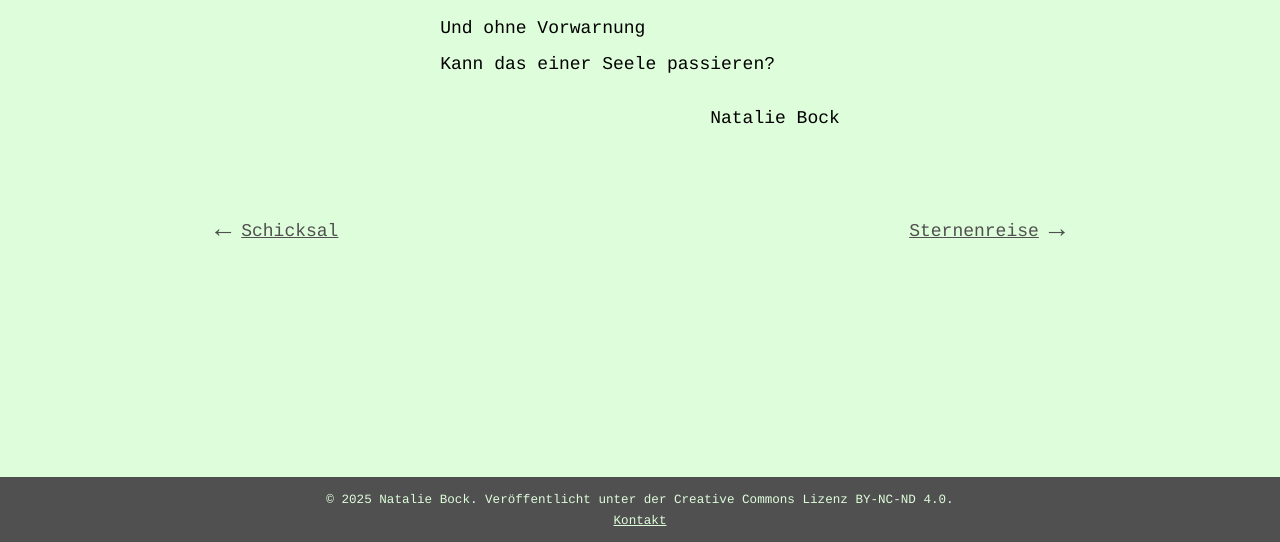
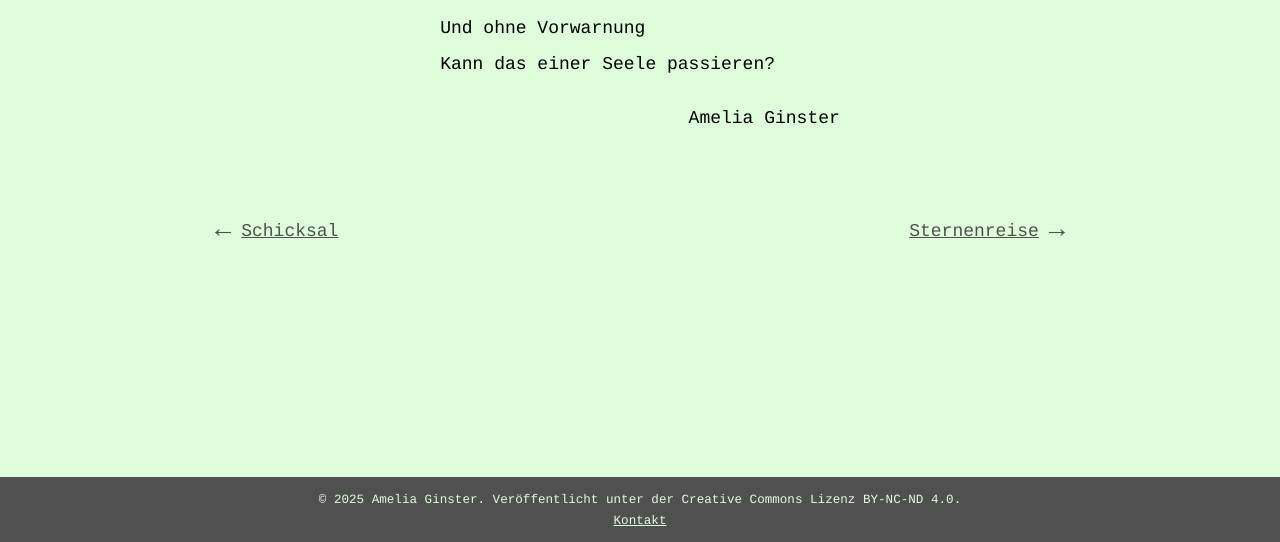
Before and after one commit to bananaboat-nat/lies-mich.com, a Jekyll site: the page built from _poems/spontaner_zerfall.md, in a window 1280 px wide. Shown: the part 355-897 px from the top of the page. Built offline with Jekyll 4.4.1, drawn with Linux system fonts in a browser that asks for light colours.

Commit message:
Amelia Ginster

```diff
--- a/_layouts/default.html
+++ b/_layouts/default.html
@@ -68,7 +68,7 @@
       <footer class="footer inverted-colors">
         <div>
           <a href="/lizenz" style="text-decoration: none">
-            © 2025 Natalie Bock. Veröffentlicht unter der Creative Commons
+            © 2025 Amelia Ginster. Veröffentlicht unter der Creative Commons
             Lizenz BY-NC-ND 4.0.
           </a>
         </div>
--- a/_layouts/text.html
+++ b/_layouts/text.html
@@ -5,7 +5,7 @@ layout: default
 <h1>{{ page.title }}</h1>
 <div class="story-content {{ page.type }}">
   {{ content }}
-  <div class="author">{{ page.author | default: "Natalie Bock" }}</div>
+  <div class="author">{{ page.author | default: "Amelia Ginster" }}</div>
 </div>
 
 {% if page.malika or page.published %}
@@ -71,11 +71,11 @@ all_items[next_index] %}
     "inLanguage": "de",
     "author": {
       "@type": "Person",
-      "name": "Natalie Bock"
+      "name": "Amelia Ginster"
     },
       "editor": {
       "@type": "Person",
-      "name": "Natalie Bock"
+      "name": "Amelia Ginster"
     },
     "publisher": {
       "@type": "Organization",
@@ -135,7 +135,7 @@ all_items[next_index] %}
       {% endif %}
       "timeRequired": "PT{{ minutes | default: 1 }}M",
     {% endif %}
-    "keywords": "{{ page.title | escape }}, Lyrik, Kurzgeschichten, Wien, zeitgenössische Literatur, Natalie Bock",
+    "keywords": "{{ page.title | escape }}, Lyrik, Kurzgeschichten, Wien, zeitgenössische Literatur",
     "identifier": "{{ page.slug | default: page.url | slugify }}",
     "about": "{% if page.description %}{{ page.description | escape }}{% else %}{{ page.title | escape }}{% endif %}",
     "potentialAction": {
```
Also changed, not shown: _templates/text-template.md (+1 -1 lines), lizenz.md (+1 -1 lines).
